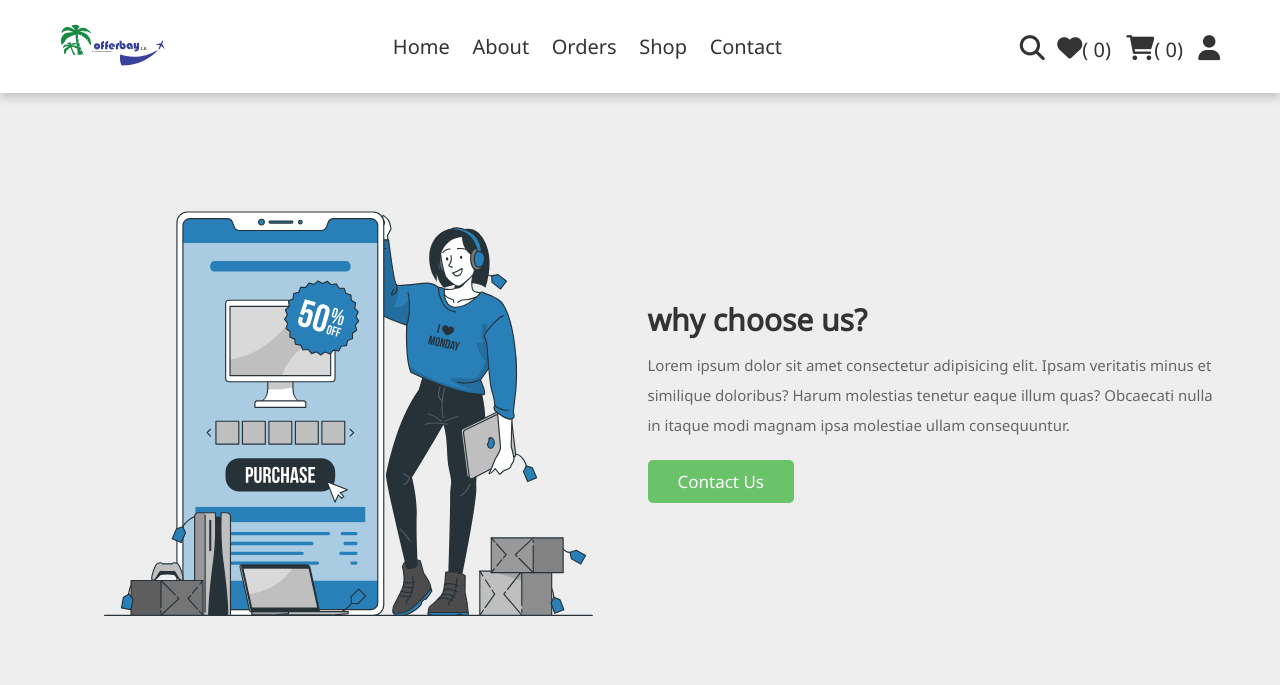
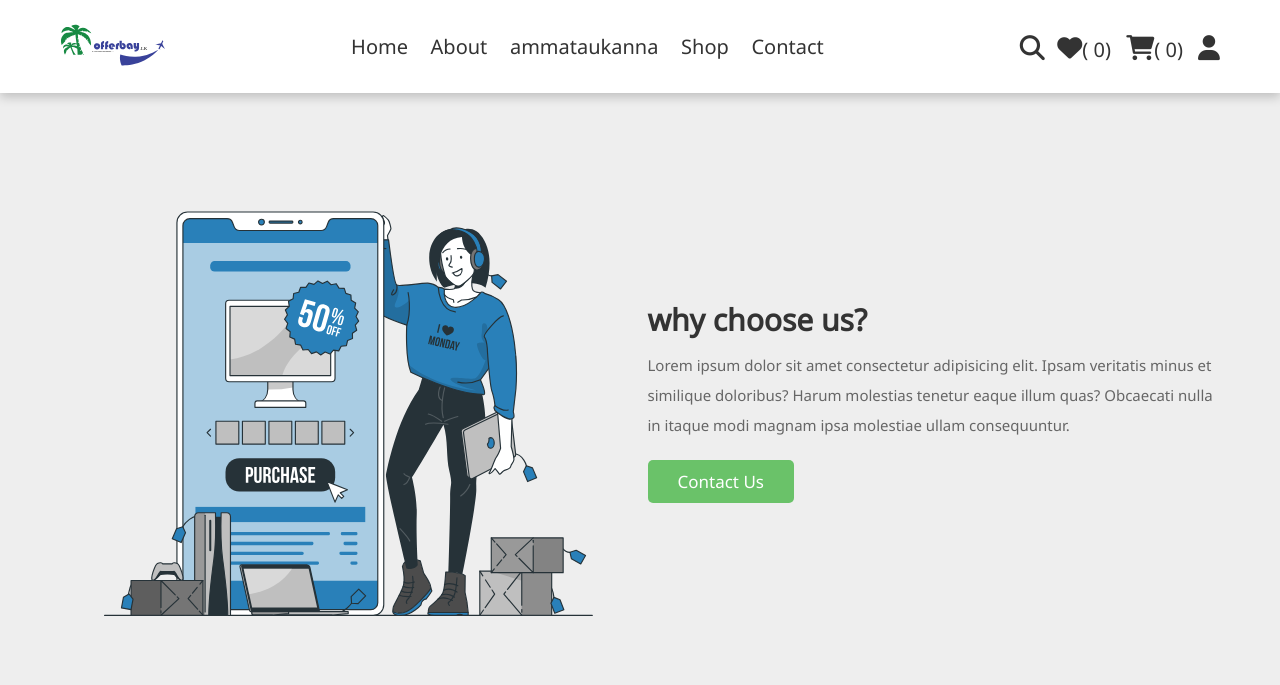
Before and after one commit to shav74/petwet, a PHP site: page /about.php in a window 1280 px wide. Shown: the top 685 px of the page. Run offline with PHP 8.4, Linux system fonts and the light colour scheme; data that the repository does not hold is empty; some libraries are stand-ins or nearby versions.

Commit message:
aluth eka

```diff
--- a/ecommerce website/components/user_header.php
+++ b/ecommerce website/components/user_header.php
@@ -22,7 +22,7 @@ if (isset($message)) {
       <nav class="navbar">
          <a href="home.php">Home</a>
          <a href="about.php">About</a>
-         <a href="orders.php">Orders</a>
+         <a href="orders.php">ammataukanna</a>
          <a href="shop.php">Shop</a>
          <a href="contact.php">Contact</a>
       </nav>
```
